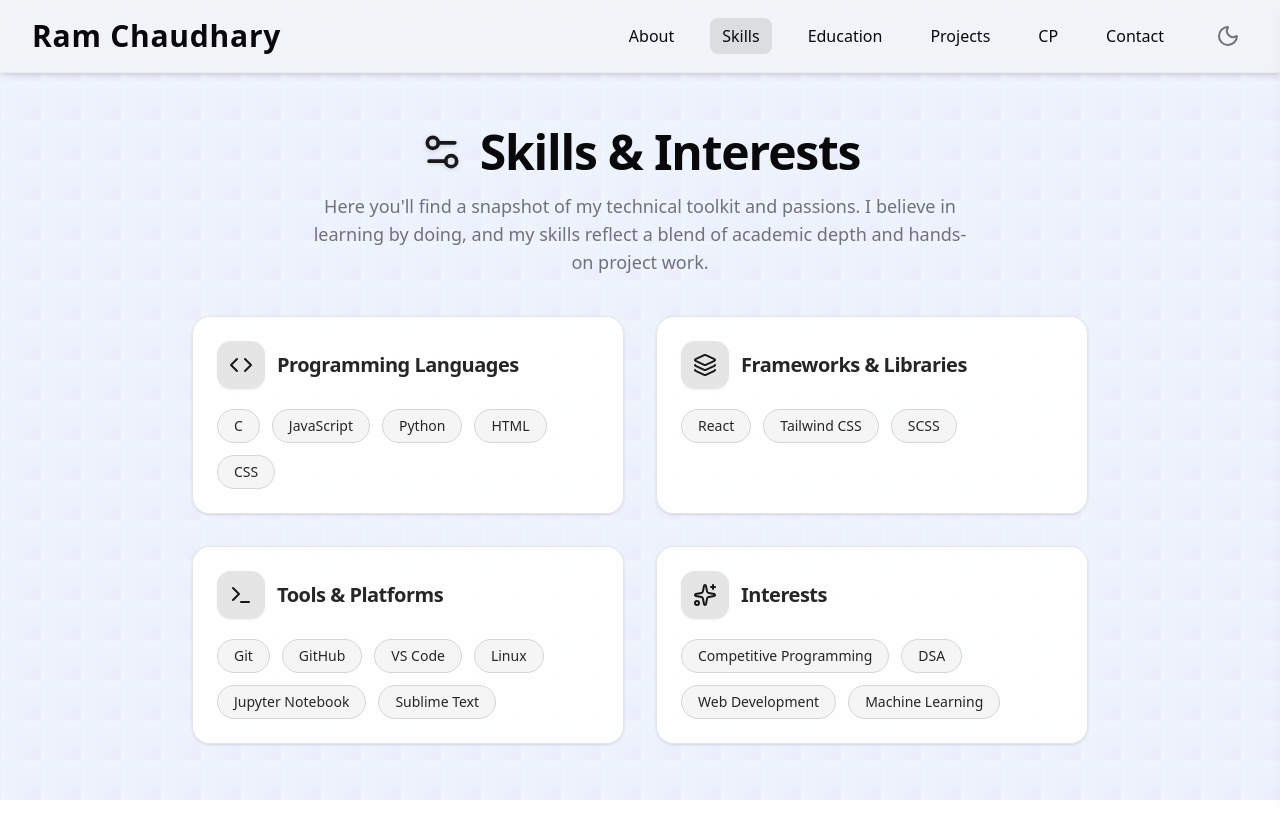
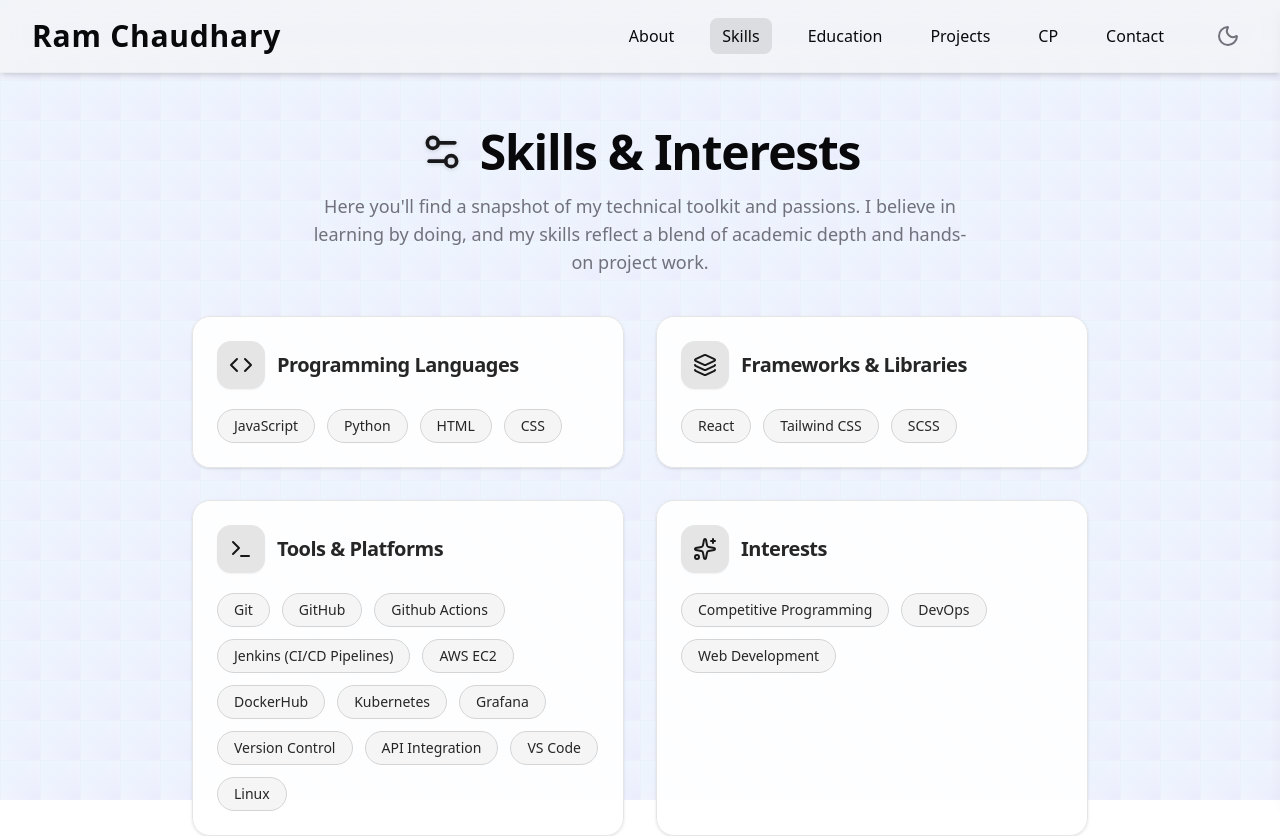
Before and after one commit to ramchaudhary2000/ram-portfolio, a React (Vite) app: page /skills in a window 1280 px wide. Shown: the top 836 px of the page. Built offline with nearby package versions, Linux system fonts and the light colour scheme.

Commit message:
update portflio

```diff
--- a/src/components/Skills.jsx
+++ b/src/components/Skills.jsx
@@ -86,10 +86,10 @@ SkillSection.displayName = "SkillSection";
 
 // --- Static Data (No changes needed) ---
 const SKILLS_SECTIONS = [
-    { icon: <Code className="w-6 h-6" />, title: "Programming Languages", tags: ["C", "JavaScript", "Python", "HTML", "CSS"] },
+    { icon: <Code className="w-6 h-6" />, title: "Programming Languages", tags: ["JavaScript", "Python", "HTML", "CSS"] },
     { icon: <Layers className="w-6 h-6" />, title: "Frameworks & Libraries", tags: ["React", "Tailwind CSS", "SCSS", ] },
-    { icon: <Terminal className="w-6 h-6" />, title: "Tools & Platforms", tags: ["Git", "GitHub", "VS Code", "Linux", "Jupyter Notebook", "Sublime Text"] },
-    { icon: <Sparkles className="w-6 h-6" />, title: "Interests", tags: ["Competitive Programming", "DSA", "Web Development", "Machine Learning"] },
+    { icon: <Terminal className="w-6 h-6" />, title: "Tools & Platforms", tags: ["Git", "GitHub", "Github Actions", "Jenkins (CI/CD Pipelines)", "AWS EC2", "DockerHub", "Kubernetes", "Grafana", "Version Control", "API Integration", "VS Code", "Linux"] },
+    { icon: <Sparkles className="w-6 h-6" />, title: "Interests", tags: ["Competitive Programming", "DevOps", "Web Development", ] },
 ];
 
 
```
